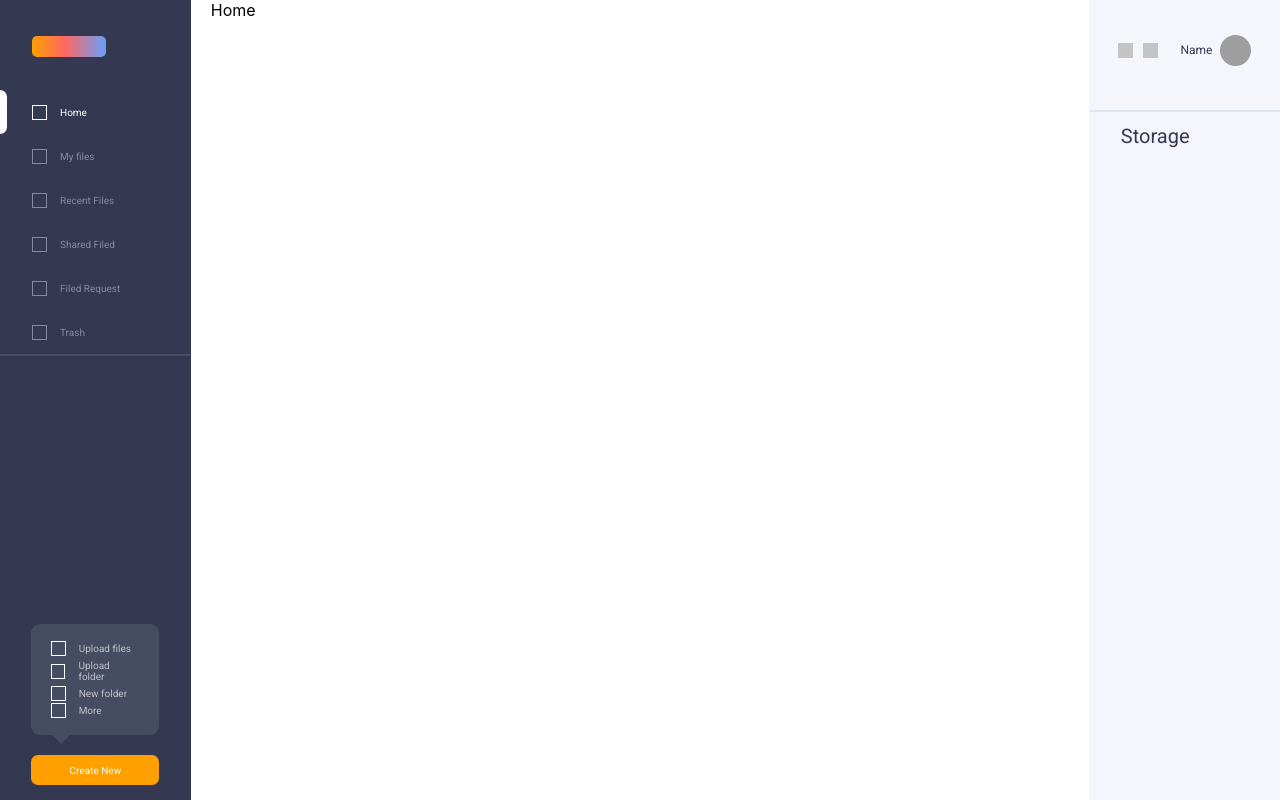
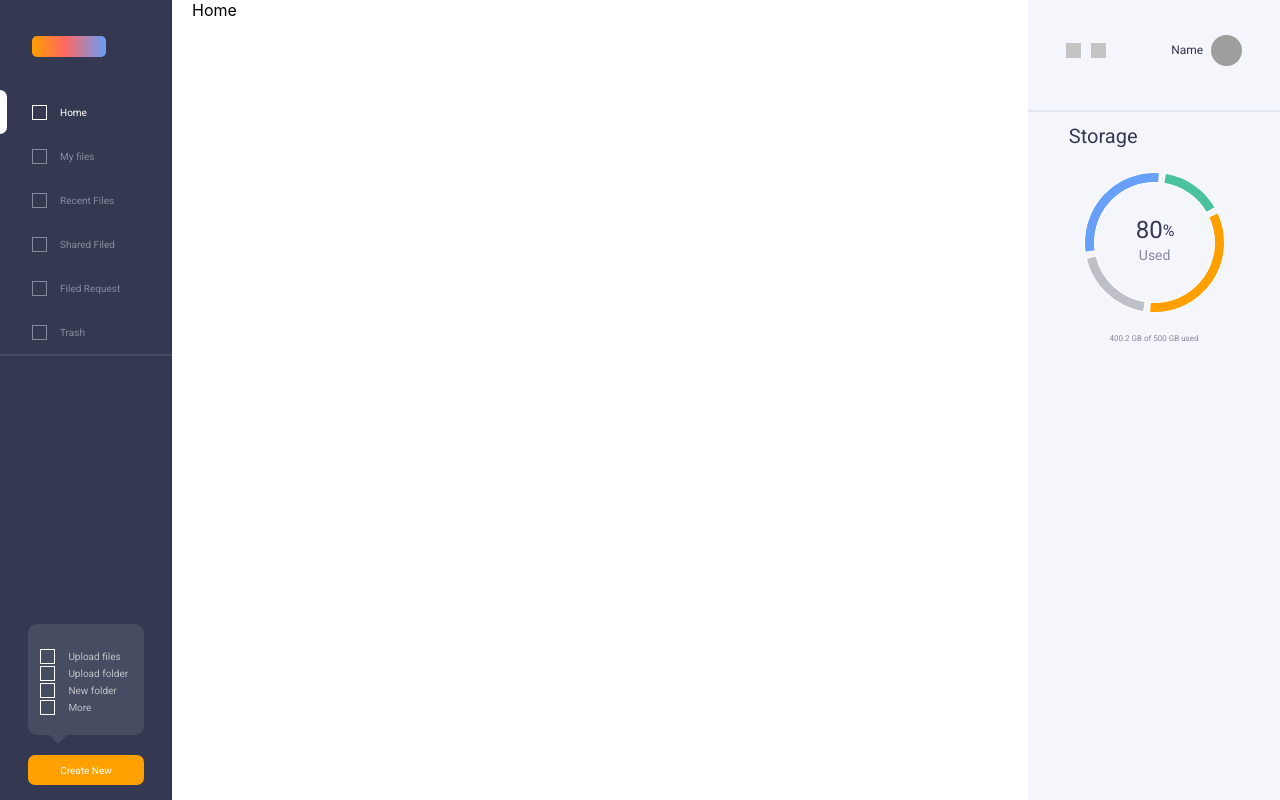
Before and after one commit to gerardotamo/Nerdery-Layout-Challenge, a React (Create React App) app: page / in a window 1280 px wide. Built offline with nearby package versions, Linux system fonts and the light colour scheme; grey boxes are pictures that could not be loaded.

Commit message:
feat: add piechart into aside bar

```diff
--- a/src/App.css
+++ b/src/App.css
@@ -1,6 +1,6 @@
 .wrapper {
   display: grid;
-  grid-template-columns: 1fr 4.5fr 1fr;
+  grid-template-columns: 172px 1fr 252px;
   grid-template-rows: 100vh;
   grid-gap: 20px;
 }
--- /dev/null
+++ b/src/components/PieGrafic/PieGrafic.tsx
@@ -0,0 +1,31 @@
+import { PieChart, Pie, Cell } from 'recharts';
+import { BaseColor } from '../../config/color';
+import { Item } from '../list/styled';
+interface Props {
+    data: {
+        name: string,
+        value: number,
+        color: string
+    }[]
+}
+
+export const PieGrafic = ({ data }: Props) => {
+    const size = 139
+
+    return (
+
+            <PieChart width={size} height={size} style={{ transform: "rotate(-30deg)", marginTop: "22px" }}>
+                <Pie data={data} dataKey="value" nameKey="name"
+                    cx="50%" cy="50%" innerRadius={60} outerRadius={70}
+                    fill="#8884d8" paddingAngle={5} width={20}
+
+                >
+                    {
+                        data.map((item, index) => <Cell key={`cell-${index}`} fill={item.color} />)
+                    }
+                </Pie>
+
+            </PieChart>
+
+    )
+}
--- a/src/components/Rectangule/Rectangule.tsx
+++ b/src/components/Rectangule/Rectangule.tsx
@@ -2,11 +2,13 @@ import styled from "styled-components";
 
 export const Rectangule = styled("div") <{
     borderColor: string,
-    backgroundColor: string
+    backgroundColor: string,
+    height: number,
+    width: number,
 }>`
     box-sizing: border-box;
-    width: 15px;
-    height: 15px;
+    width: ${props => props.width}px;
+    height: ${props => props.height}px;
     border: 1px solid ${props => props.borderColor};
     margin-right: 10px;
     background-color: ${props => props.backgroundColor};
--- a/src/components/aside/Aside.tsx
+++ b/src/components/aside/Aside.tsx
@@ -1,16 +1,29 @@
 import { BaseColor } from '../../config/color';
 import { Divider } from '../../config/Divider';
+import { PieGrafic } from '../PieGrafic/PieGrafic';
 import { Rectangule } from '../Rectangule/Rectangule';
 import { Text } from '../Text/Text';
 import * as style from './style';
 
 const Aside = () => {
+  const spaceTotal:number = 500;
+
+  const data = [
+    { name: 'Documents', value: 150, files: 720, space: 150, color: BaseColor.greenPrimaryColor },
+    { name: 'Documents', value: 300, files: 720, space: 125, color: BaseColor.bluePrimaryColor },
+    { name: 'Documents', value: 200, files: 720, space: 75, color: BaseColor.secondaryGrayColor },
+    { name: 'Documents', value: 350, files: 720, space: 50.2, color: BaseColor.orangePrimaryColor },
+  ];
+
+  const sum : number = data.reduce((accumulator, item) => { return accumulator + item.space }, 0)
+  const percent: number = ((sum / spaceTotal)*100 | 0);
+
   return (
     <style.Content color={BaseColor.fieldColor}>
       <style.View>
         <div style={{ display: 'flex' }}>
-          <Rectangule backgroundColor={BaseColor.grayColor} borderColor='transparent' />
-          <Rectangule backgroundColor={BaseColor.grayColor} borderColor='transparent' />
+          <Rectangule backgroundColor={BaseColor.grayColor} borderColor='transparent' height={15} width={15} />
+          <Rectangule backgroundColor={BaseColor.grayColor} borderColor='transparent' height={15} width={15}/>
         </div>
         <div style={{ display: 'flex', alignItems: 'center' }}>
           <Text color={BaseColor.primaryColor} size={12}>Name</Text>
@@ -20,7 +33,25 @@ const Aside = () => {
       <Divider style={{ padding: '0px' }} color={BaseColor.dividerFieldColor} />
       <style.ViewDetail>
         <Text color={BaseColor.primaryColor} size={20}> Storage</Text>
+        <div style={{ display: "flex", position: 'relative', flexDirection: 'column', alignItems: 'center' }}>
+          <PieGrafic data={data} />
+          <div style={{ top: "65px", left: "70px", position: "absolute", alignItems: 'center' }}>
+            <style.ViewPie style={{ alignItems: 'center' }}>
+              <Text color={BaseColor.primaryColor} size={24} style={{ margin: '0px' }}>
+                {percent}
+              </Text>
+              <Text color={BaseColor.primaryColor} size={16} style={{ margin: '0px' }}> %</Text>
+            </style.ViewPie>
+            <Text color={BaseColor.inactiveGrayColor} size={14} > Used</Text>
+          </div>
+          <Text color={BaseColor.inactiveGrayColor} size={8} style={{ marginTop: '22px' }}>
+            {sum} GB of 500 GB used
+          </Text>
+        </div>
       </style.ViewDetail>
+
+
+
     </style.Content>
   )
 }
--- a/src/components/aside/style.tsx
+++ b/src/components/aside/style.tsx
@@ -25,6 +25,11 @@ export const ViewDetail = styled.div`
     padding-right: 15%;
 `;
 
+export const ViewPie = styled.div`
+    display: flex;
+    flex-direction: row;
+`;
+
 export const Avatar = styled.img`
     width: 31px;
     height: 31px;
--- a/src/components/list/List.tsx
+++ b/src/components/list/List.tsx
@@ -24,7 +24,7 @@ const List = ({ options, position = -1 }: Props) => {
                                 !position &&
                                 <style.SelectRectangule color={position === index ? BaseColor.whiteColor : 'transparent'} />
                             }
-                            <Rectangule backgroundColor='transparent' borderColor={!position ? color : 'white'} />
+                            <Rectangule backgroundColor='transparent' borderColor={!position ? color : 'white'} height={15} width={15}/>
                             <Text color={!position ? color : BaseColor.secondaryGrayColor } size={10}>
                                 {item}
                             </Text>
--- a/src/components/list/styled.tsx
+++ b/src/components/list/styled.tsx
@@ -4,7 +4,7 @@ export const List = styled("li")<{flag: number}>`
     list-style: none;
     display: flex;
     flex-direction: column;
-    margin: ${props => props.flag ? "15%" : "0px"};
+    margin: ${props => props.flag ? "12px" : "0px"};
     margin-top: ${props => props.flag ? "15%" : "33px"};
 `
 
--- a/src/components/sidebar/SideBar.tsx
+++ b/src/components/sidebar/SideBar.tsx
@@ -29,7 +29,7 @@ const SideBar = () => {
         <style.DialogContent >
           <List options={options2} />
         </style.DialogContent>
-        <Button heigth='30px' width='67%' color={BaseColor.secondaryColor}>
+        <Button heigth='30px' width='67%' color={BaseColor.orangePrimaryColor}>
           <Text color={BaseColor.whiteColor} size={10}>
             Create New
           </Text>
--- a/src/config/color.tsx
+++ b/src/config/color.tsx
@@ -1,7 +1,18 @@
+const GreenColor = {
+    greenPrimaryColor: "#4AC29D"
+}
+const OrangeColor = {
+    orangePrimaryColor: "#FF9F00"
+}
+const BlueColor = {
+    bluePrimaryColor: "#689FF8"
+}
 
 const BaseColor = {
+    ...GreenColor,
+    ...OrangeColor,
+    ...BlueColor,
     primaryColor: "#343951",
-    secondaryColor: "#FF9F00",
     whiteColor: "#FFFFFF",
     grayColor: "#C4C4C4",
     inactiveGrayColor: "#858A9D",
@@ -9,6 +20,8 @@ const BaseColor = {
     fieldColor: "#F5F6FC",
     dividerFieldColor: "#E0E7F1",
     dividerPrimaryColor: "#464C61"
+
+
 }
 
 export {BaseColor}
```
